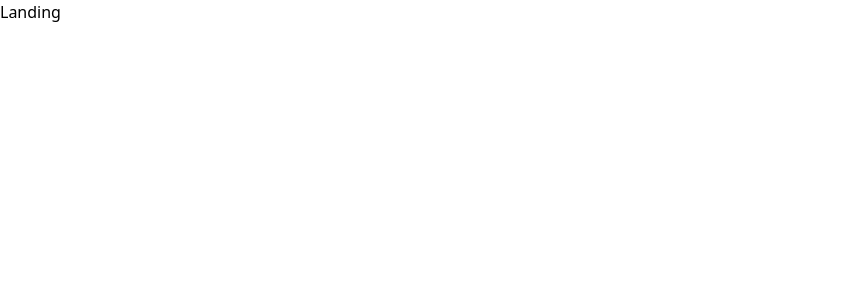
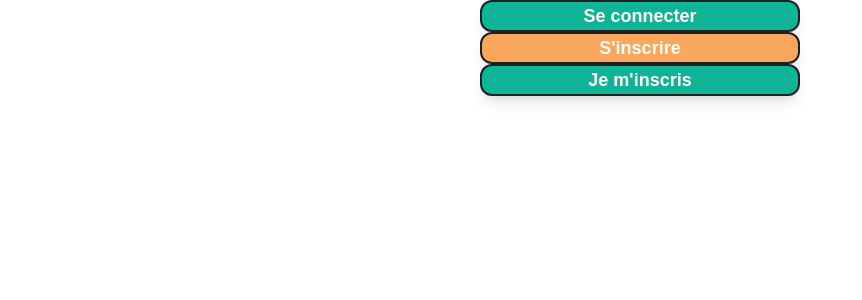
Before and after one commit to SihemN/P3-HOPHOPHOP, a React (Vite) app in the folder frontend/: page /index in a window 1280 px wide. Shown: the top 300 px of the page, without its empty margins (0-862 px from the left). Built offline with nearby package versions, Linux system fonts and the light colour scheme; a web font is replaced by a local one.

Commit message:
button login/signup

```diff
--- /dev/null
+++ b/frontend/src/components/ButtonLanding.jsx
@@ -0,0 +1,12 @@
+import React from 'react';
+import { Link } from 'react-router-dom'
+
+const ButtonLanding = ({ text, color, to }) => {
+    return (
+        <Link to={to}>
+            <button className={`mx-auto w-3/4 h-8 border-2 border-dark-default rounded-xl ${color} text-cream font-bold text-lg flex items-center justify-center font-Neue-Kabel shadow-lg md:max-w-80`} >{text}</button>
+        </Link>
+    );
+}
+
+export default ButtonLanding;
--- a/frontend/src/pages/Landing.jsx
+++ b/frontend/src/pages/Landing.jsx
@@ -1,5 +1,12 @@
 import React from "react";
+import ButtonLanding from "../components/ButtonLanding";
 
 export default function Landing() {
-  return <div>Landing</div>;
+  return (
+    <>
+      <ButtonLanding text="Se connecter" color='bg-green-default' to="/login" />
+      <ButtonLanding text="S'inscrire" color='bg-orange-default' to="/signup" />
+      <ButtonLanding text="Je m'inscris" color='bg-green-default' to="/signup" />
+    </>
+  );
 }
```
